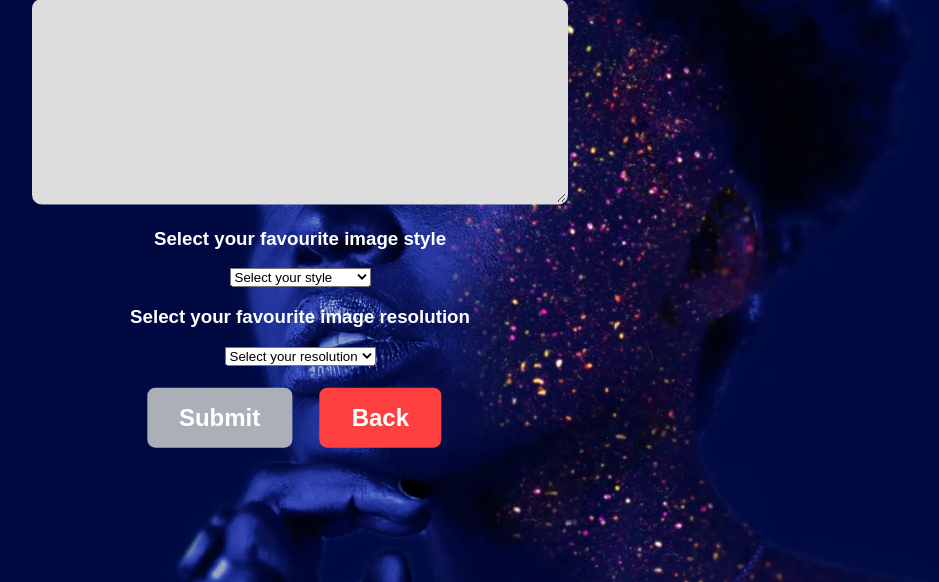
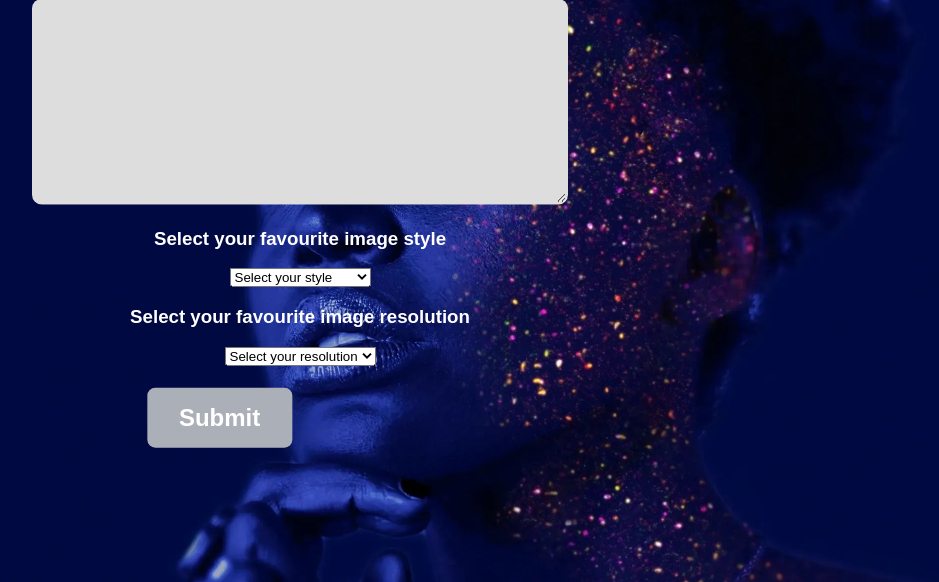
Before and after one commit to Youssefsayed88/Graduation-Project_ResposiveRes, a Flask app: page /upload_text in a window 1280 px wide. Shown: the part 218-800 px from the top of the page, without its empty margins (340-1279 px from the left). Run offline with Flask 3, Linux system fonts and the light colour scheme.

Commit message:
removed the back button

```diff
--- a/templates/html_uploadtext.html
+++ b/templates/html_uploadtext.html
@@ -115,7 +115,6 @@
               <option value="portrait-res">Portrait</option>
           </select>
           <button class="button button1" onclick="submitForm()"><b>Submit</b></button>
-          <button class="button button2"> <a href="/choose_input"><b>Back</b></a></button>
       </div>
     </form>
   </div>
```
